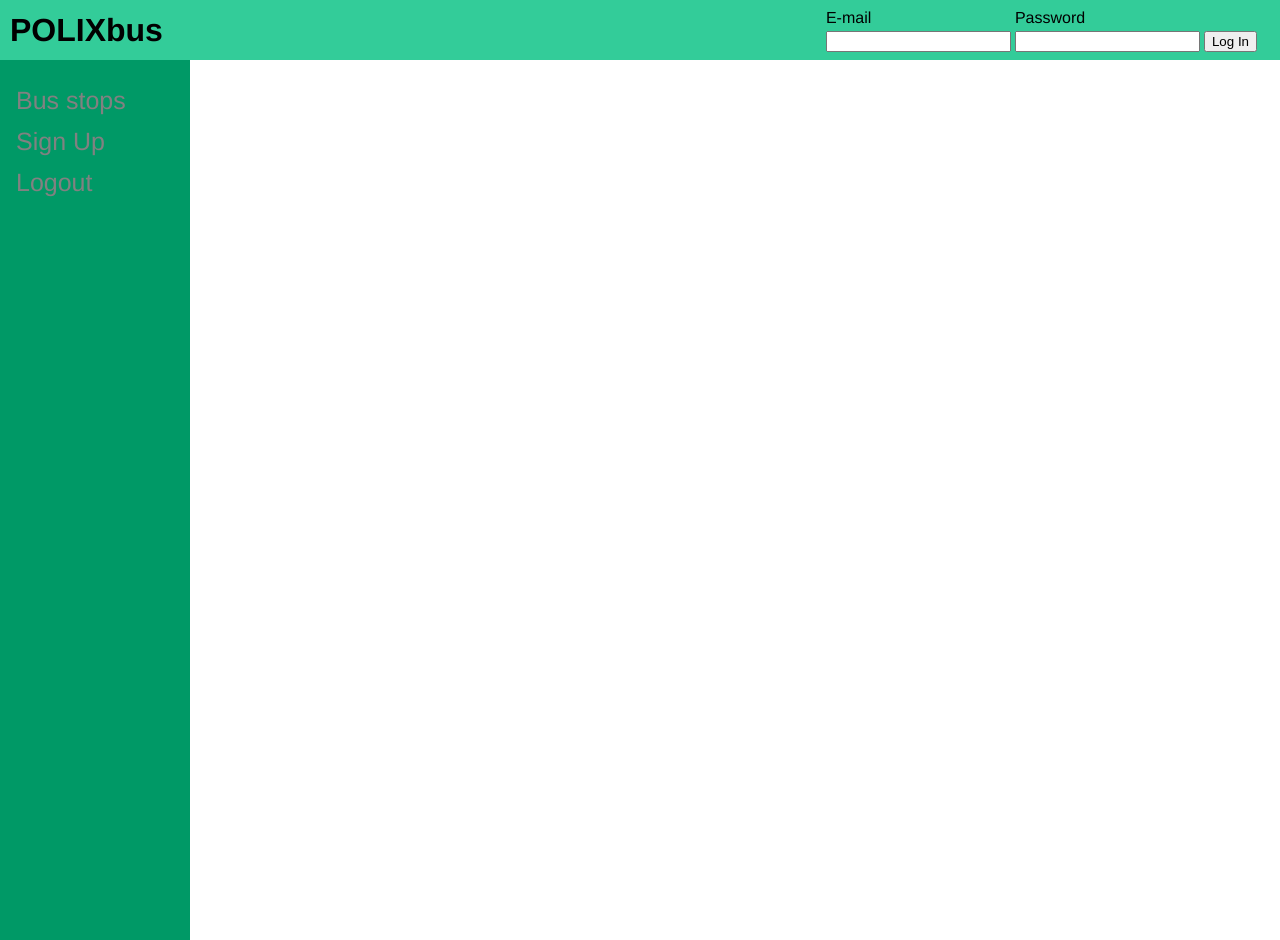
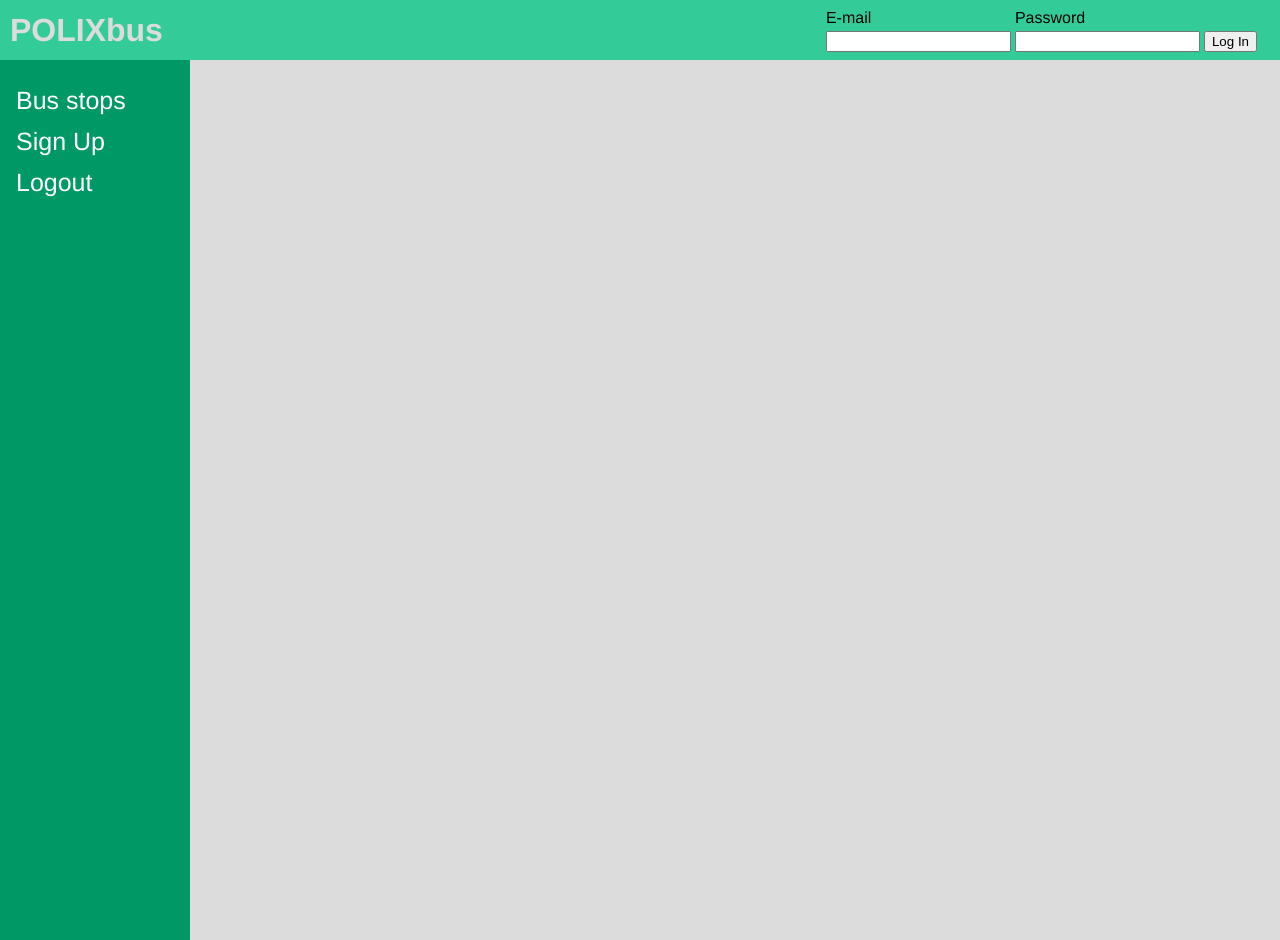
Before and after one commit to Jacopx/BusManaging_Web, a PHP site: page / in a window 1280 px wide. Run offline with PHP 8.4, Linux system fonts and the light colour scheme.

Commit message:
Little graphical changes

```diff
--- a/3f3669/styles.css
+++ b/3f3669/styles.css
@@ -1,7 +1,7 @@
 body {
     font-family: Helvetica;
     color: white;
-    background-color: white;
+    background-color: gainsboro;
 }
 
 .header {
@@ -11,7 +11,7 @@ body {
     height: 60px;
     width: 100%;
     background-color: #33CC99;
-    color: black;
+    color: gainsboro;
     text-align: left;
     padding: 0px 10px;
     align-items: center;
@@ -51,7 +51,8 @@ body {
     padding: 6px 8px 6px 16px;
     text-decoration: none;
     font-size: 25px;
-    color: #818181;
+    /*color: #818181;*/
+    color: white;
     display: block;
 }
 
```
